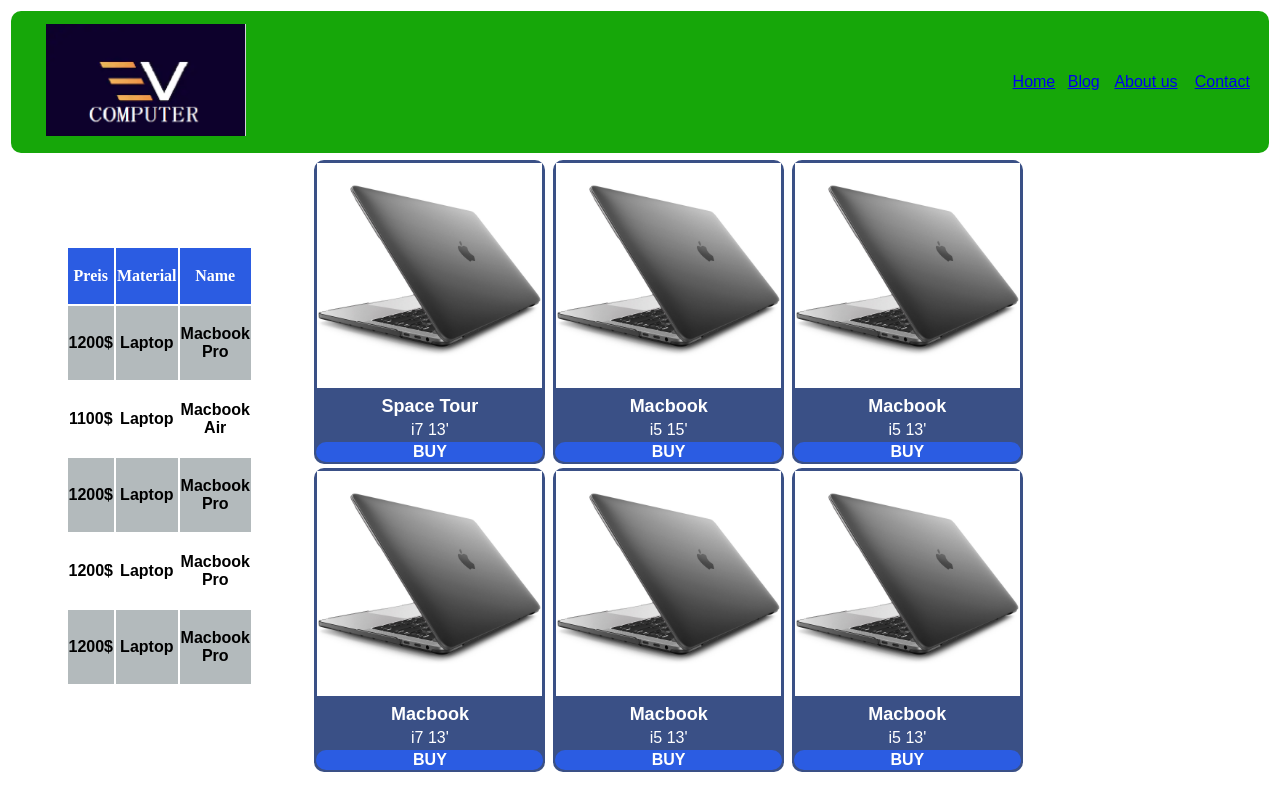
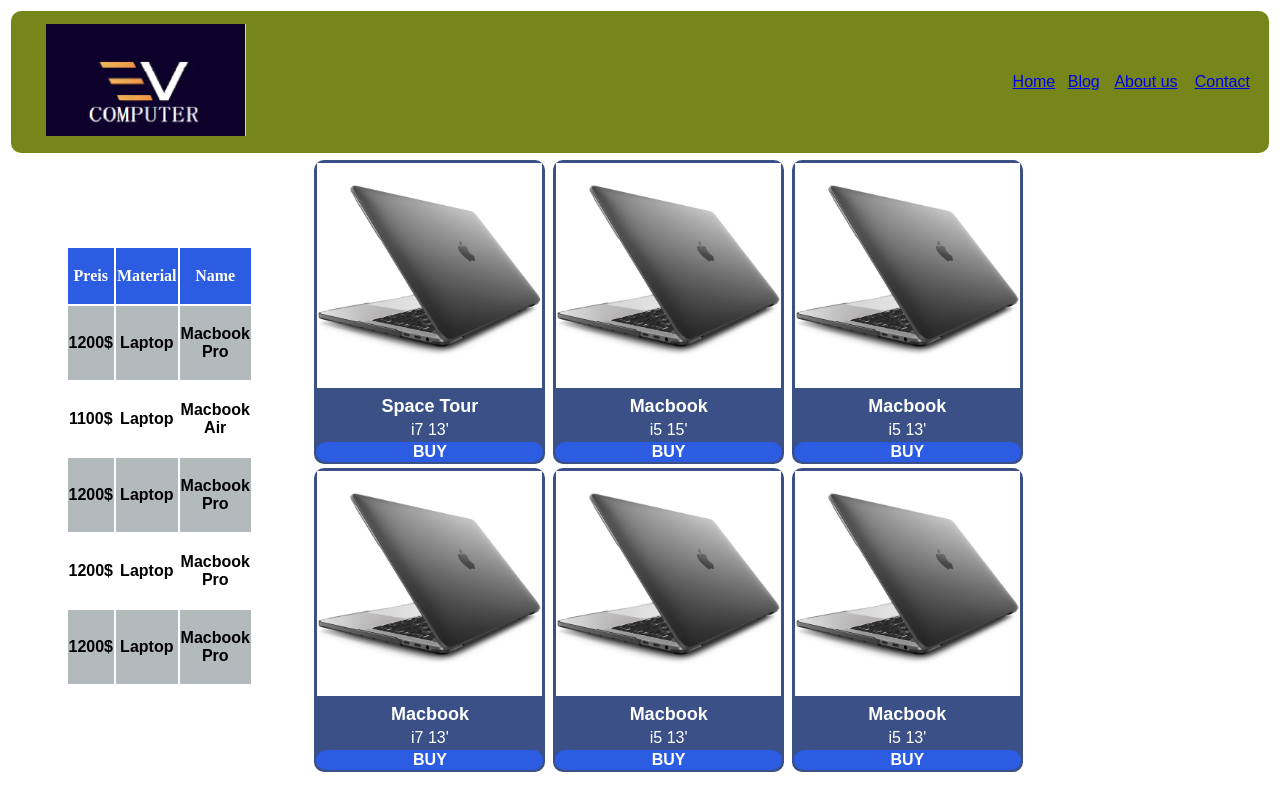
Before and after one commit to evren33/CSSODEV, a plain HTML site: page index.html in a window 1280 px wide. Drawn offline with Linux system fonts and the light colour scheme.

Commit message:
Update style.css

```diff
--- a/style.css
+++ b/style.css
@@ -14,7 +14,7 @@ td {
 
 }
 .farben {
-    background-color: rgb(22, 167, 9);
+    background-color: rgb(118, 134, 27);
     color: white;
     border-radius: 10px 10px 10px 10px;
 }
```
